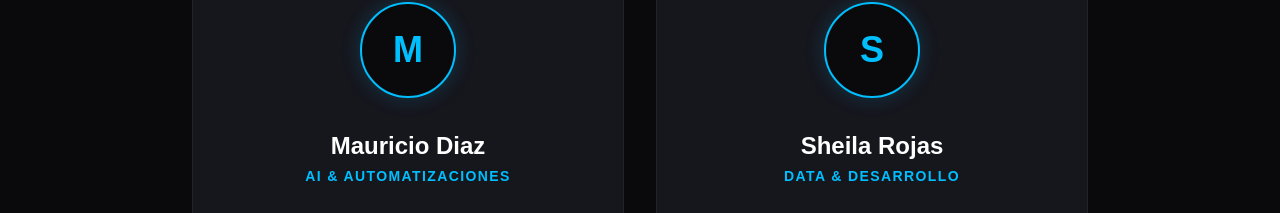
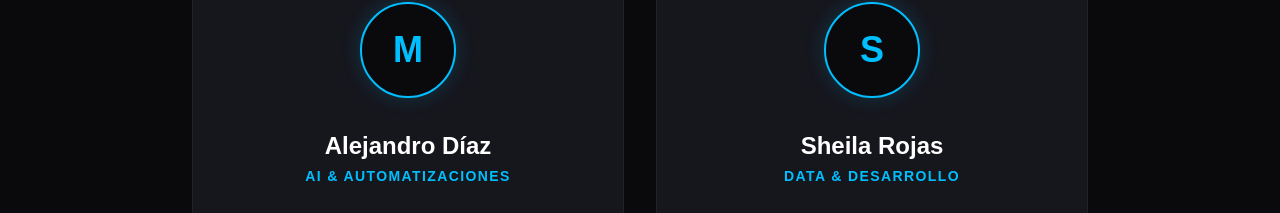
Before and after one commit to Sheila-RV/landing-quantic, a React (Vite) app: page / in a window 1280 px wide. Shown: the part 3578-3791 px from the top of the page. Built offline with nearby package versions, Linux system fonts and the light colour scheme; no server answers.

Commit message:
Team.tsx

```diff
--- a/src/components/Team.tsx
+++ b/src/components/Team.tsx
@@ -2,7 +2,7 @@ import { useIntersectionObserver } from '../hooks/useIntersectionObserver';
 
 const members = [
   {
-    name: 'Mauricio Diaz',
+    name: 'Alejandro Díaz',
     role: 'AI & Automatizaciones',
     skills: ['LangChain', 'N8N', 'Python', 'ML'],
     bio: 'Especialista en orquestación de agentes de IA y flujos de trabajo autónomos para optimizar operaciones complejas.',
```
